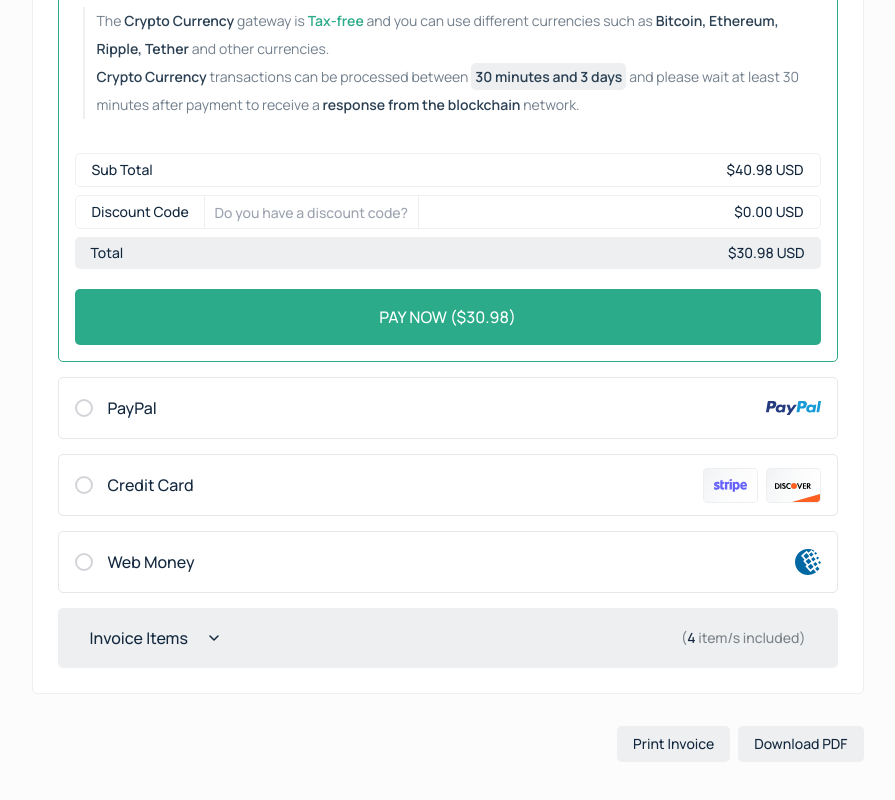
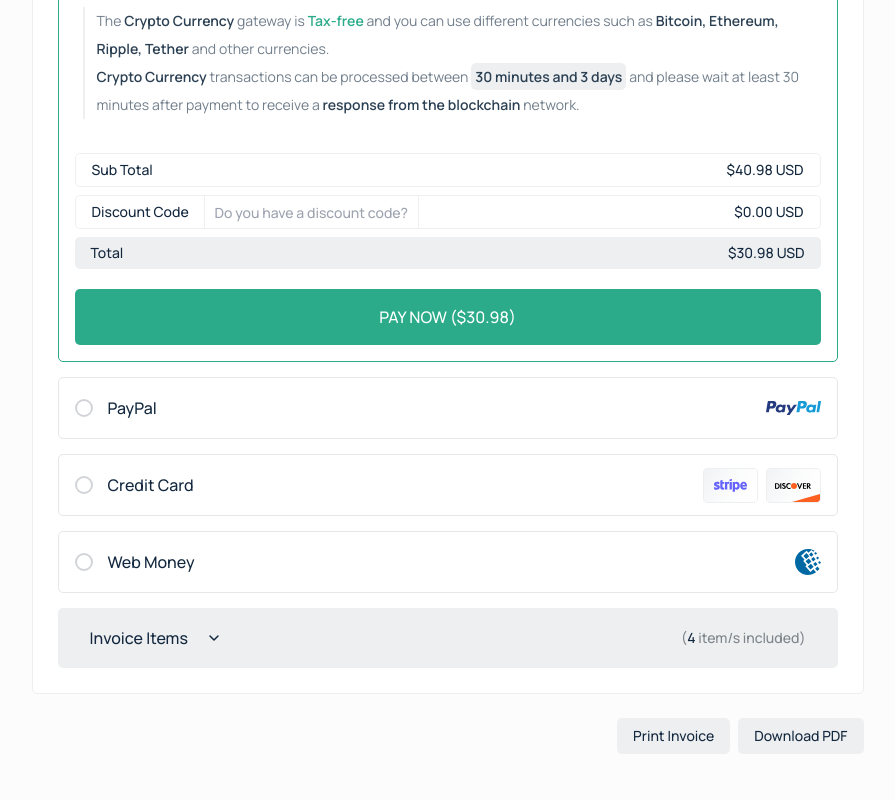
Before and after one commit to Ali-hagha/asamserver-sveltekit-test, a SvelteKit app: page / in a window 1280 px wide. Shown: the part 869-1669 px from the top of the page, without its empty margins (260-1155 px from the left). Built offline with nearby package versions, Linux system fonts and the light colour scheme.

Commit message:
reduce print button margin

```diff
--- a/src/routes/(invoice)/+page.svelte
+++ b/src/routes/(invoice)/+page.svelte
@@ -82,7 +82,7 @@
 
 			<InvoiceItems />
 		</div>
-		<div class="mt-8 flex gap-2">
+		<div class="mt-6 flex gap-2">
 			<button
 				class="text-sm font-medium rounded-[5px] py-2 px-4 bg-porcelain transition-colors active:bg-porcelain hover:bg-french_gray/70"
 				>Print Invoice</button
```
